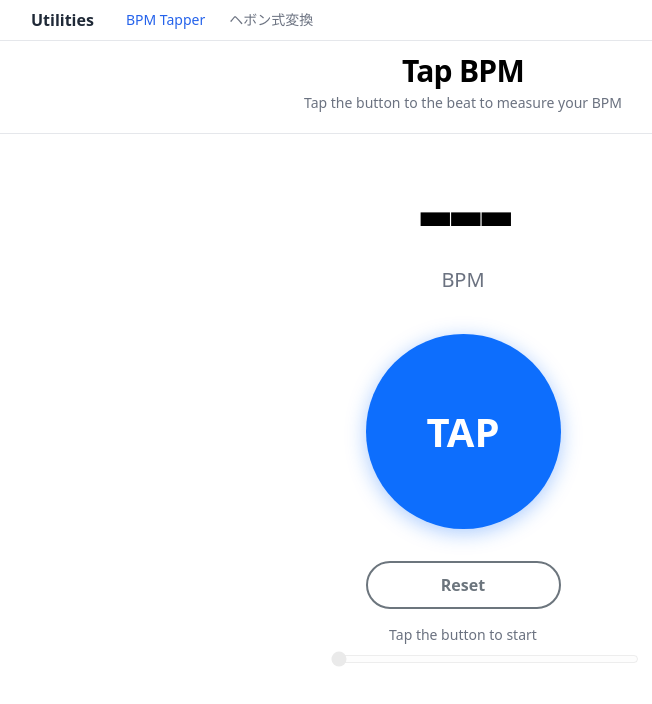
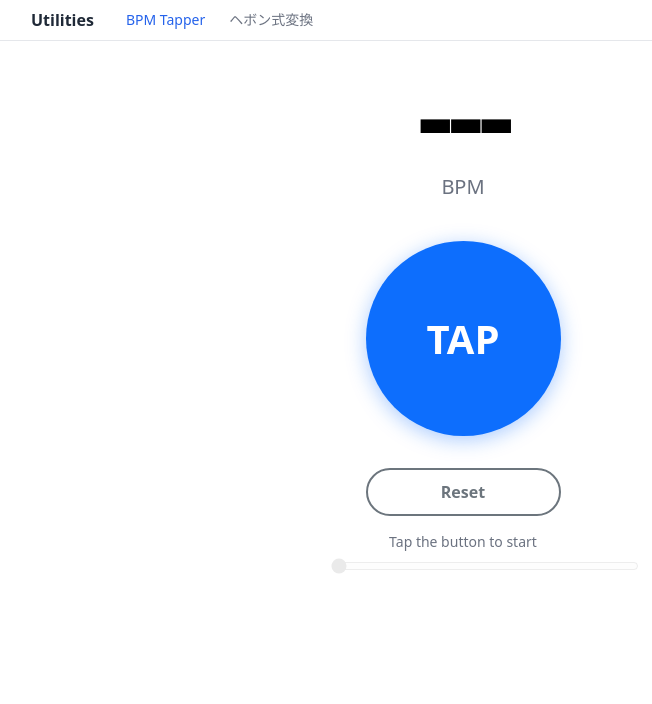
Before and after one commit to kuroto-96X/Utilities-Svelte, a SvelteKit app: page /bpm-tapper in a window 1280 px wide. Shown: the top 704 px of the page, without its empty margins (177-829 px from the left). Built offline with nearby package versions, Linux system fonts and the light colour scheme.

Commit message:
feat: BPM Tapperの修正
・タイトルとタイトル下の説明文と区切り線を削除

```diff
--- a/src/routes/bpm-tapper/+page.svelte
+++ b/src/routes/bpm-tapper/+page.svelte
@@ -119,12 +119,6 @@
 </svelte:head>
 
 <div class="flex flex-col items-center w-full">
-
-  <!-- Header -->
-  <div class="w-full text-center py-3 px-4 border-b border-gray-200">
-    <h1 class="text-3xl font-bold tracking-tight">Tap BPM</h1>
-    <p class="text-sm text-gray-500 mt-1 mb-2">Tap the button to the beat to measure your BPM</p>
-  </div>
 
   <!-- BPM Display -->
   <div class="text-center pt-4 pb-2">
```
